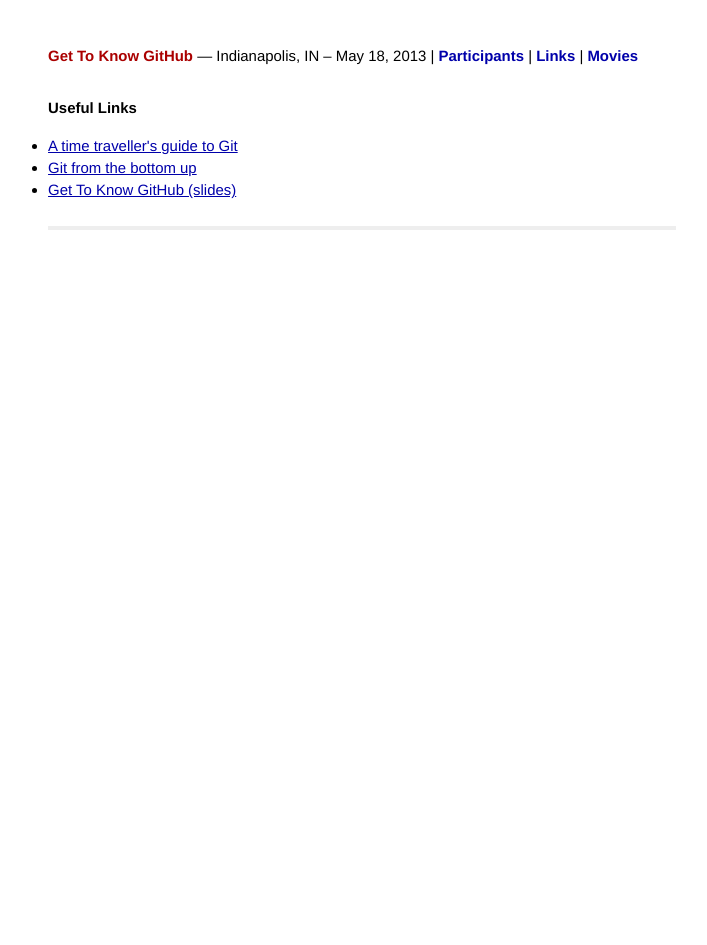
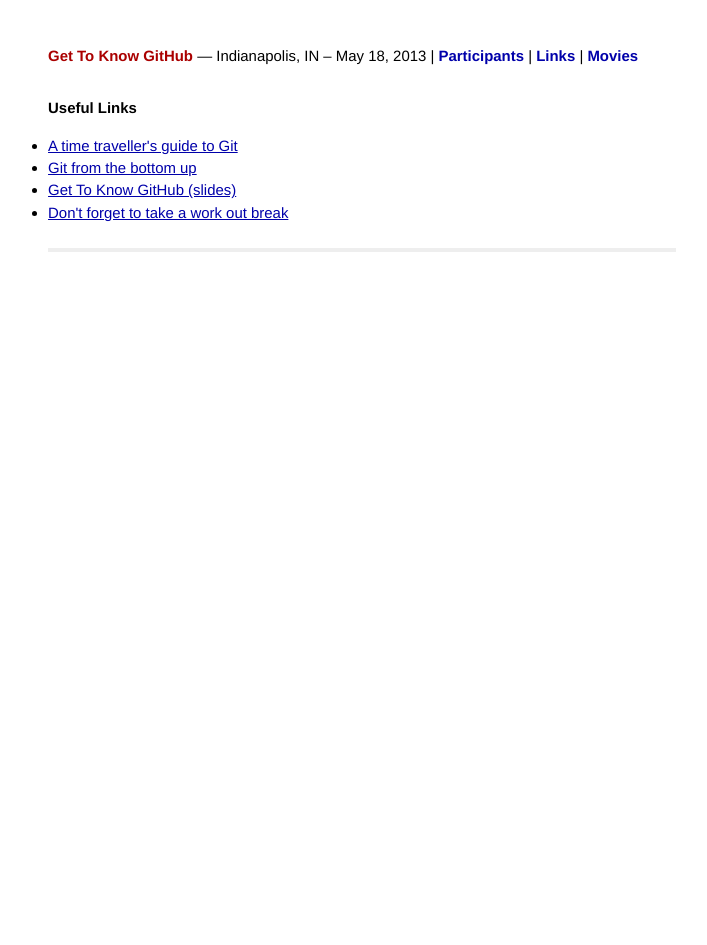
Before and after one commit to bkeepers/g2kg-intrawebs, a Jekyll site: the page built from links.html, in a window 1280 px wide. Shown: the whole page, without its empty margins (278-985 px from the left). Built offline with Jekyll 4.4.1, drawn with Linux system fonts in a browser that asks for light colours.

Commit message:
Need to keep the coders healthy

```diff
--- a/links.html
+++ b/links.html
@@ -8,6 +8,9 @@ links:
     href: http://ftp.newartisans.com/pub/git.from.bottom.up.pdf
   - name: Get To Know GitHub (slides)
     href: http://bit.ly/g2k-github
+  - name: Don't forget to take a work out break
+    href: http://well.blogs.nytimes.com/2013/05/09/the-scientific-7-minute-workout/
+
 ---
 
 <div id="home">
```
